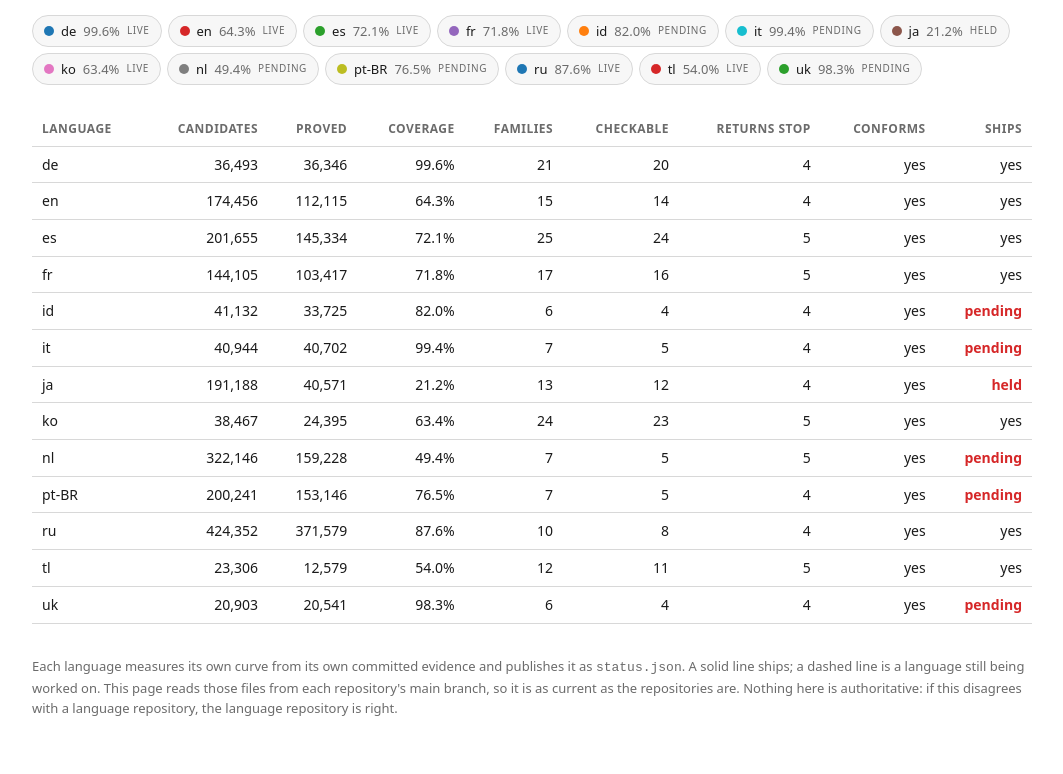
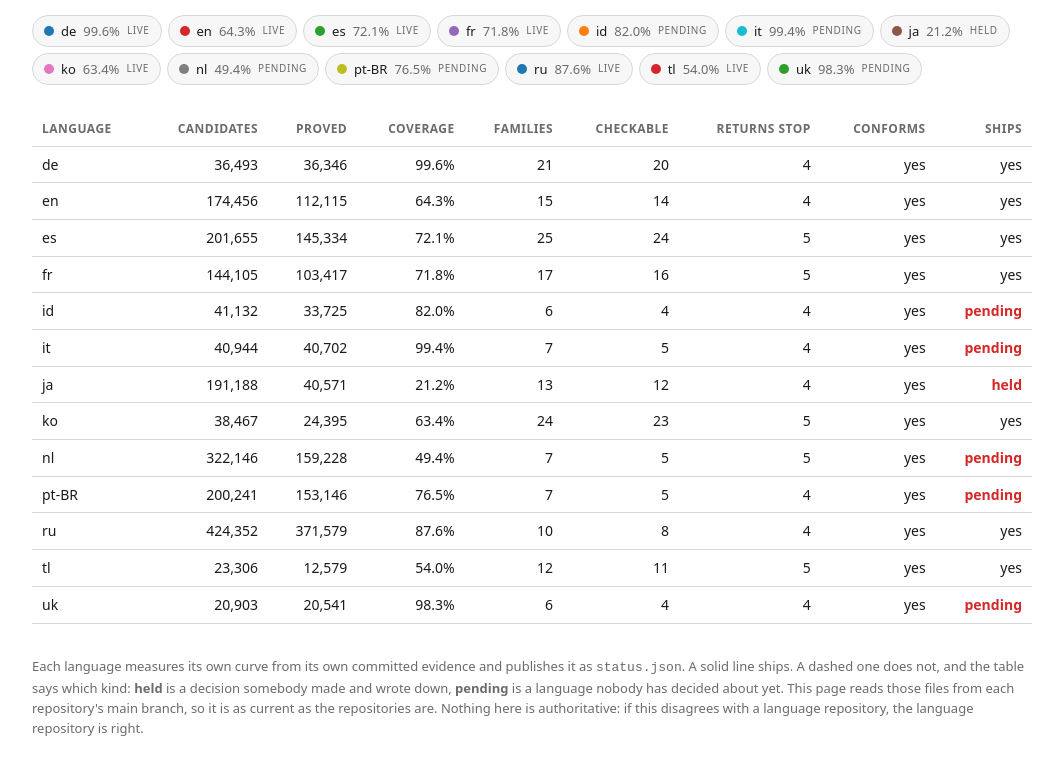
Before and after one commit to blinkered/blinkered-attestation, a website: page docs/index.html in a window 1280 px wide. Shown: the part 794-1568 px from the top of the page, without its empty margins (108-1171 px from the left). Drawn offline with Linux system fonts and the light colour scheme; no server answers.

Commit message:
The live page flattened pending back to held
`ships: curve.ships === true` in the refetch turned "pending" into false, and the
table three lines below then reported every unblessed language as held — which is
precisely the distinction the third state exists to make. The manifest was right
all along; the page overwrote it a moment after loading, so a correct first paint
became wrong on refresh.

```diff
--- a/docs/index.html
+++ b/docs/index.html
@@ -182,10 +182,11 @@
 
       <footer>
         Each language measures its own curve from its own committed evidence and publishes it as
-        <code>status.json</code>. A solid line ships; a dashed line is a language still being worked
-        on. This page reads those files from each repository's main branch, so it is as current as
-        the repositories are. Nothing here is authoritative: if this disagrees with a language
-        repository, the language repository is right.
+        <code>status.json</code>. A solid line ships. A dashed one does not, and the table says
+        which kind: <b>held</b> is a decision somebody made and wrote down, <b>pending</b> is a
+        language nobody has decided about yet. This page reads those files from each repository's
+        main branch, so it is as current as the repositories are. Nothing here is authoritative: if
+        this disagrees with a language repository, the language repository is right.
       </footer>
     </main>
 
@@ -510,7 +511,10 @@
                 shipped: curve.shipped,
                 families: curve.families,
                 knee: curve.knee,
-                ships: curve.ships === true,
+                // Carried through, not coerced. `=== true` here flattened "pending" to false
+                // and the table three lines down then reported every unblessed language as held,
+                // which is the one distinction this field exists to make.
+                ships: curve.ships === true ? true : curve.ships === false ? false : 'pending',
                 built: true,
                 live: true,
               })
```
